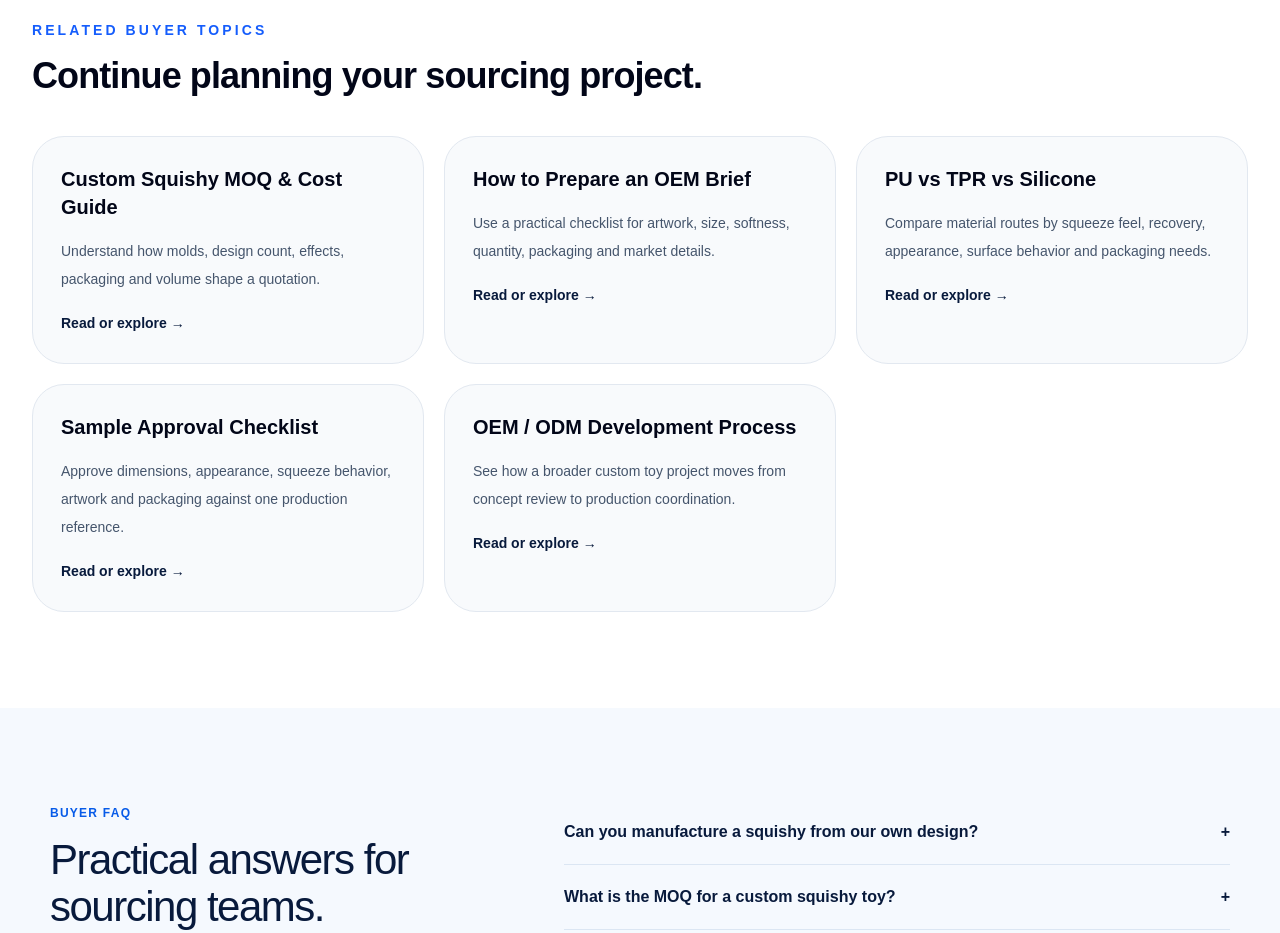
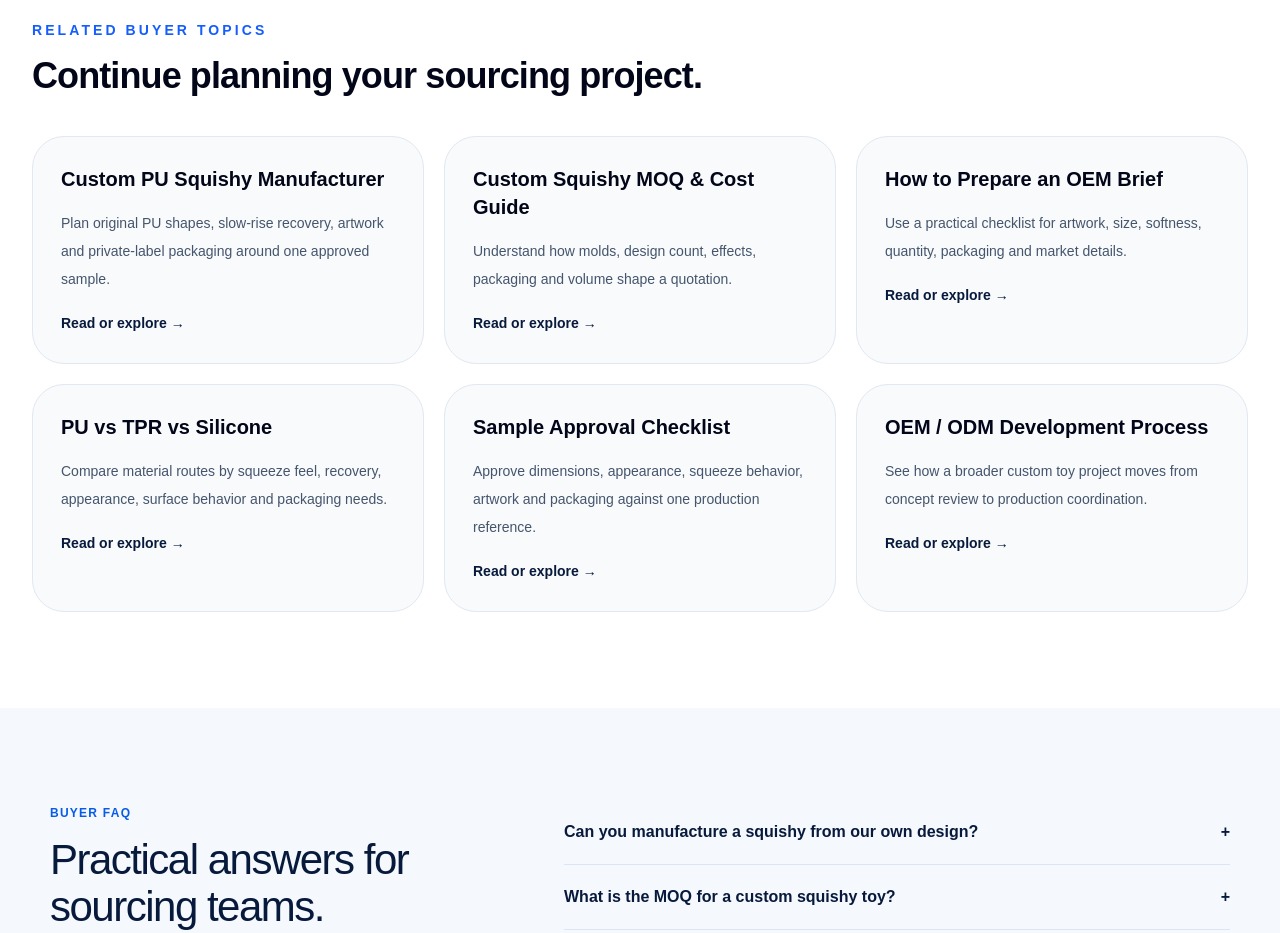
Before and after one commit to cenno1/linhao-toys, a Next.js app: page /custom-squishy-toy-manufacturer in a window 1280 px wide. Shown: the part 3940-4873 px from the top of the page. Built offline with nearby package versions, Linux system fonts and the light colour scheme; no server answers.

Commit message:
feat: link custom squishy page to PU sourcing hub

```diff
--- a/app/custom-squishy-toy-manufacturer/page.tsx
+++ b/app/custom-squishy-toy-manufacturer/page.tsx
@@ -56,6 +56,7 @@ export default function Page() {
       "Destination market, intended age grade and requested timing",
     ]}
     relatedPages={[
+      { title: "Custom PU Squishy Manufacturer", text: "Plan original PU shapes, slow-rise recovery, artwork and private-label packaging around one approved sample.", href: "/custom-pu-squishy-manufacturer" },
       { title: "Custom Squishy MOQ & Cost Guide", text: "Understand how molds, design count, effects, packaging and volume shape a quotation.", href: "/resources/custom-squishy-toy-moq-cost-guide" },
       { title: "How to Prepare an OEM Brief", text: "Use a practical checklist for artwork, size, softness, quantity, packaging and market details.", href: "/resources/how-to-prepare-custom-squishy-toy-brief" },
       { title: "PU vs TPR vs Silicone", text: "Compare material routes by squeeze feel, recovery, appearance, surface behavior and packaging needs.", href: "/resources/pu-vs-tpr-vs-silicone-squishy-material-guide" },
```
